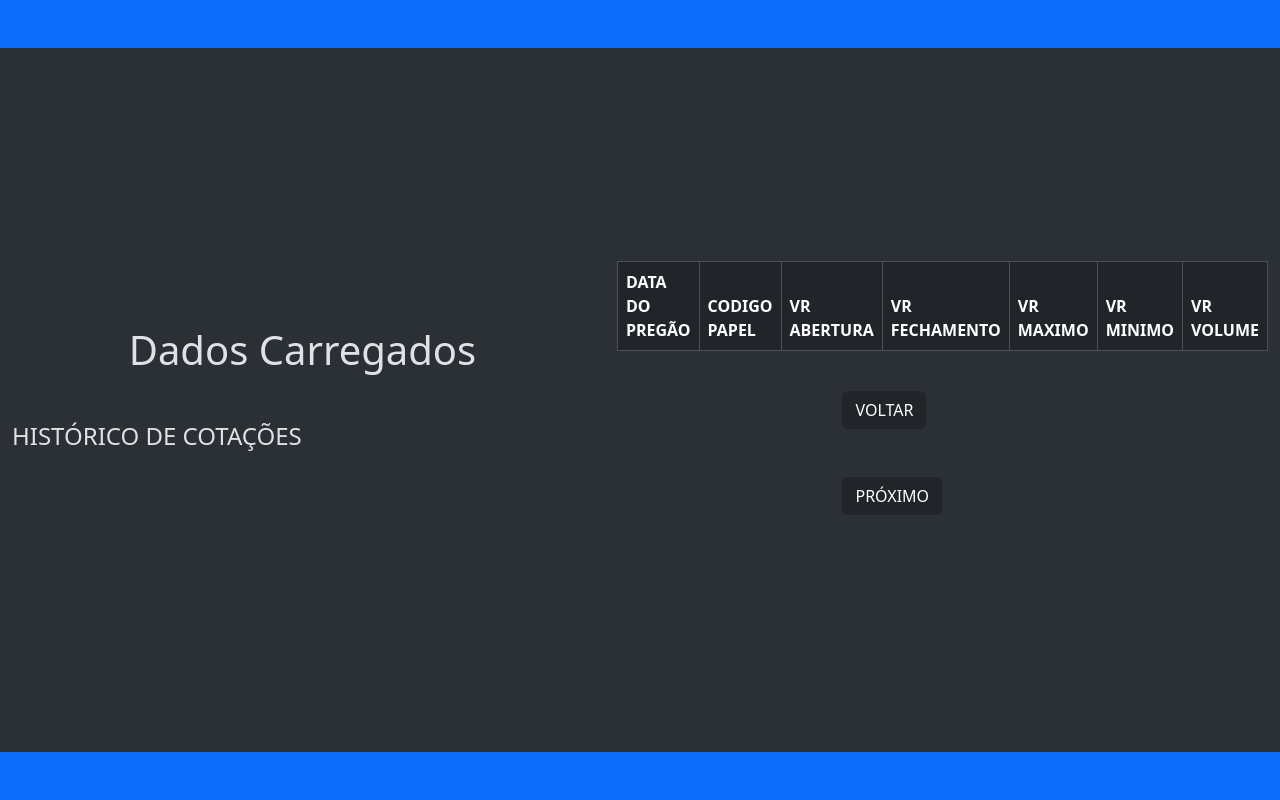
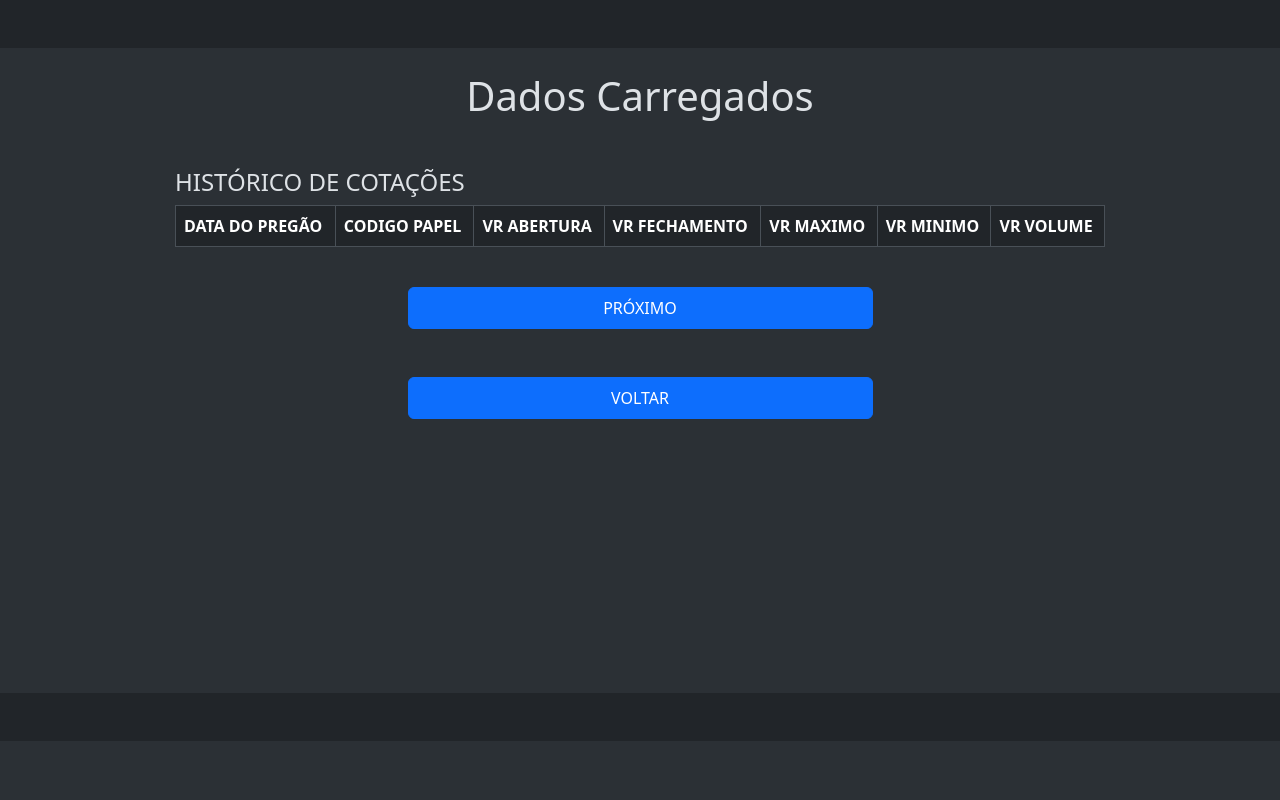
Before and after one commit to otaviozerotwo/previsao_preco_acoes, a PHP site: page /consultaBase.php?codigo=1 in a window 1280 px wide. Run offline with PHP 8.4, Linux system fonts and the light colour scheme; data comes from the database, SQL or seed files in the repository; lists and menus that the app fills with data are empty.

Commit message:
finalização pagSelecionarTipoRegressao.php e ajustes de layout

```diff
--- a/consultaBase.php
+++ b/consultaBase.php
@@ -2,13 +2,12 @@
     include_once("header.php");
 ?>
 
+<main class="w-100 m-auto">
     <div class="container">
-  <h1 id="titulo" class="my-4  text-center">Dados Carregados</h1>
-  <h4 id="sub-titulo" class="my-5">HISTÓRICO DE COTAÇÕES</h4>
+      <div class="col-md-10 offset-md-1">
+        <h1 class="my-4  text-center">Dados Carregados</h1>
+        <h4 class="mt-5">HISTÓRICO DE COTAÇÕES</h4>
 
-  </div>
-
-  <div class="container">
         <table class="table table-striped table-bordered">
           <thead>
             <tr>
@@ -61,14 +60,20 @@
         </table>
 
         <div class="form-group">
-      <div class="mx-auto" style="width: 200px">
-        <button type="button" id="btn-voltar" class="btn btn-dark my-4"><a href="index.php">VOLTAR</a></button>
+          <div class="col-md-6 offset-md-3">
+            <button type="button" id="btn-voltar" class="btn btn-primary w-100 py-2 my-4">
+              <a href="pagSelecionarTipoRegressao.php">PRÓXIMO</a></button>
           </div>
 
-      <div class="mx-auto" style="width: 200px">
-        <button type="button" id="btn-proximo" class="btn btn-dark my-4"><a href="index.php">PRÓXIMO</a></button>
+          <div class="col-md-6 offset-md-3 botoes-modificada">
+            <button type="button" id="btn-proximo" class="btn btn-primary w-100 py-2 my-4">
+              <a href="index.php">VOLTAR</a>
+            </button>
           </div>
         </div>
+      </div>
+    </div>
+</main>
 
 <?php
     include_once("footer.php");
--- a/footer.php
+++ b/footer.php
@@ -1,4 +1,4 @@
-    <footer class="footer bg-primary py-4 fixed-bottom"></footer>
+    <footer class="footer bg-dark py-4"></footer>
 </body>
 
 </html>
--- a/header.php
+++ b/header.php
@@ -19,7 +19,5 @@
     <title>HISTORICO B3</title>
 </head>
 
-<body class="d-flex align-items-center bg-body-tertiary">
-    <header>
-        <nav class="navbar bg-primary p-4 fixed-top"></nav>
-    </header>
+<body class="bg-body-tertiary">
+    <header class="navbar bg-dark p-4"></header>
--- a/pagSelecionarAcao.php
+++ b/pagSelecionarAcao.php
@@ -4,8 +4,8 @@
 
 <main class="w-100 m-auto">
     <div class="container-fluid text-center">
-        <h1 id="titulo" class="mb-4">Previsão Preços Ações</h1>
-        <h6 id="sub-titulo" class="my-5">Aprendizado semi-supervisionado</h6>
+        <h1 class="my-4">Previsão Preços Ações</h1>
+        <h6 class="my-5">Aprendizado semi-supervisionado</h6>
     </div>
 
     <div class="container my-4">
@@ -60,7 +60,7 @@
                 </div>
 
                 <div class="form-group">
-                    <div class="col-md-6 offset-md-3">
+                    <div class="col-md-6 offset-md-3 botoes-modificada">
                         <button type="submit" id="btn-carregar-dados" class="btn btn-primary w-100 py-2 my-4">CARREGAR DADOS</button>
                     </div>
                 </div>
--- a/style.css
+++ b/style.css
@@ -20,3 +20,7 @@ html, body{
     text-decoration: none !important;
     color: white;
 }
+
+.botoes-modificada{
+    padding-bottom: 250px;
+}
```
Also changed, not shown: pagSelecionarTipoRegressao.php (added, +50 -0 lines). Lines whose indentation alone changed are shown as unchanged.
